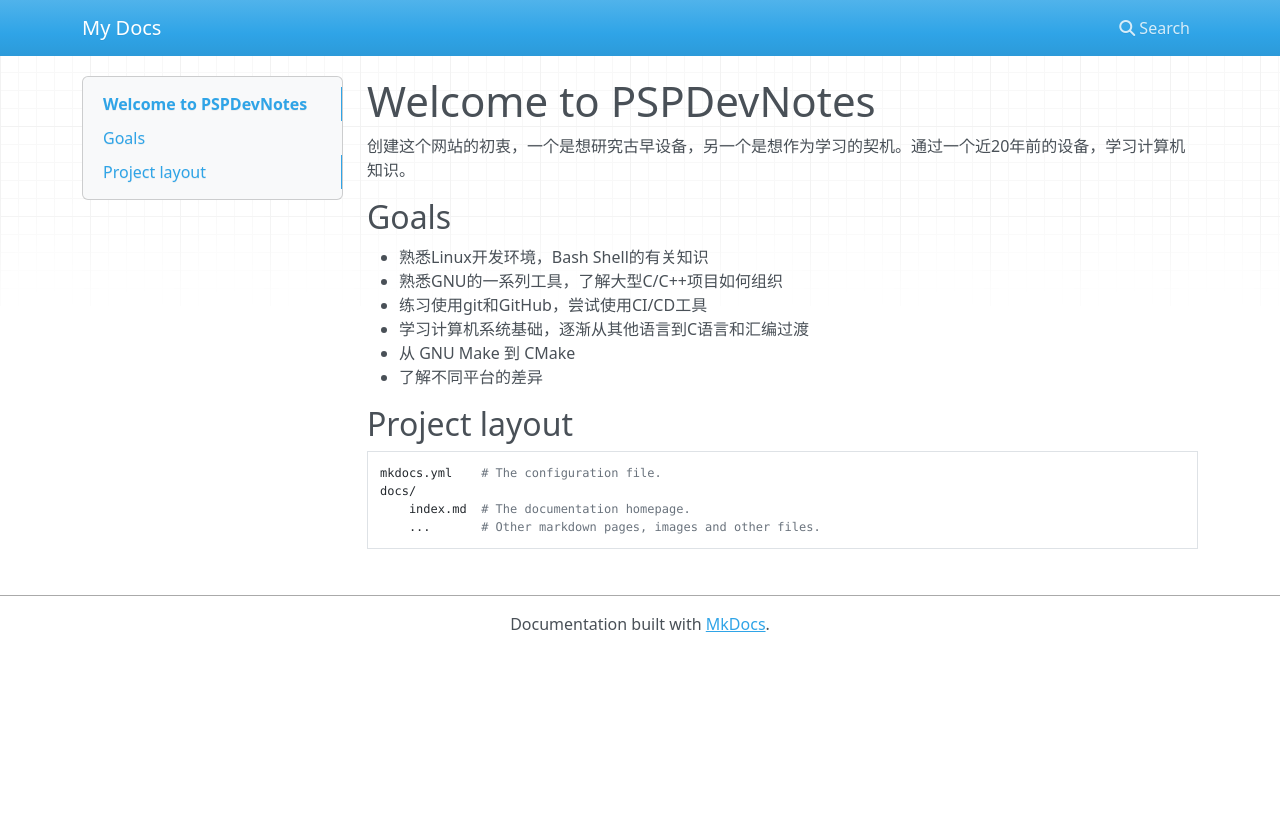
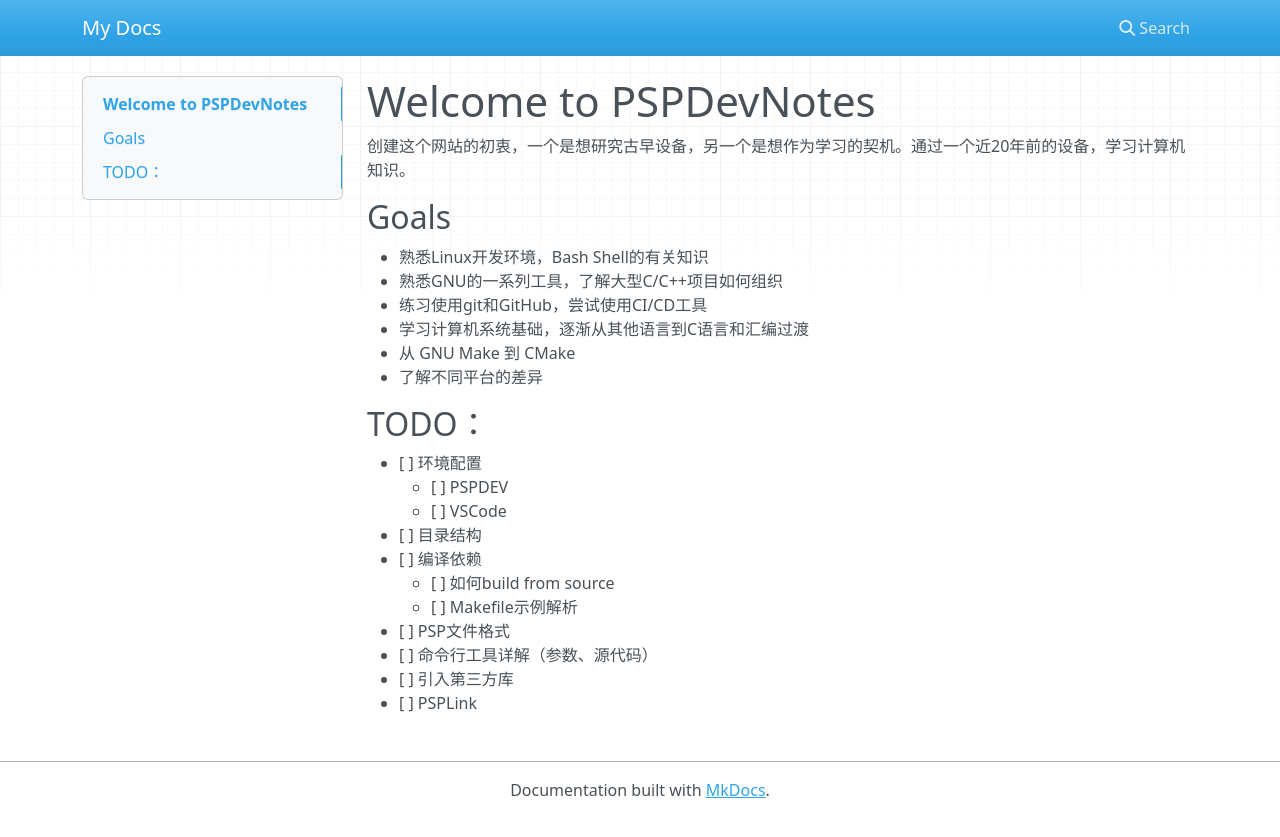
Before and after one commit to xeonliu/PSPDevNote, an MkDocs documentation site: the page built from docs/index.md, in a window 1280 px wide. Shown: the top 837 px of the page. Built offline with MkDocs 1.6.1, drawn with Linux system fonts in a browser that asks for light colours; nearby versions of some CDN libraries.

Commit message:
Update index.md

```diff
--- a/docs/index.md
+++ b/docs/index.md
@@ -11,10 +11,15 @@
 * 从 GNU Make 到 CMake
 * 了解不同平台的差异
 
-
-## Project layout
-
-    mkdocs.yml    # The configuration file.
-    docs/
-        index.md  # The documentation homepage.
-        ...       # Other markdown pages, images and other files.
+## TODO：
+- [ ] 环境配置
+	- [ ] PSPDEV
+	- [ ] VSCode
+- [ ] 目录结构
+- [ ] 编译依赖
+	- [ ] 如何build from source
+	- [ ] Makefile示例解析
+- [ ] PSP文件格式
+- [ ] 命令行工具详解（参数、源代码）
+- [ ] 引入第三方库
+- [ ] PSPLink
```
